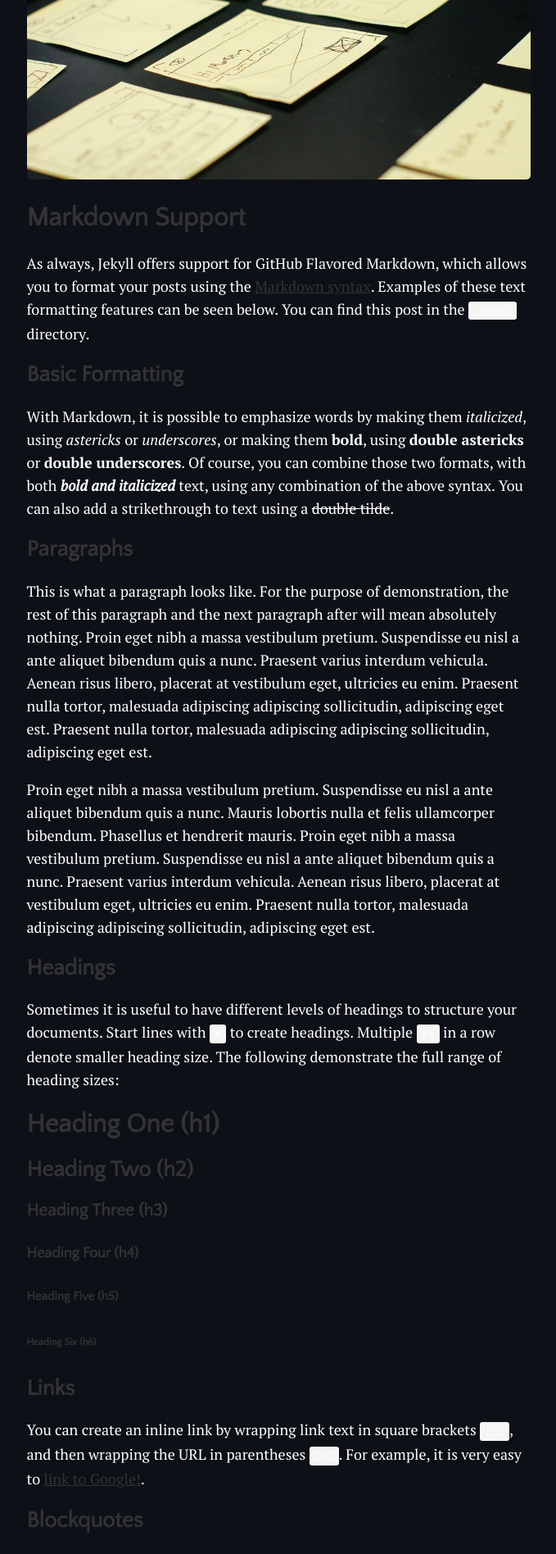
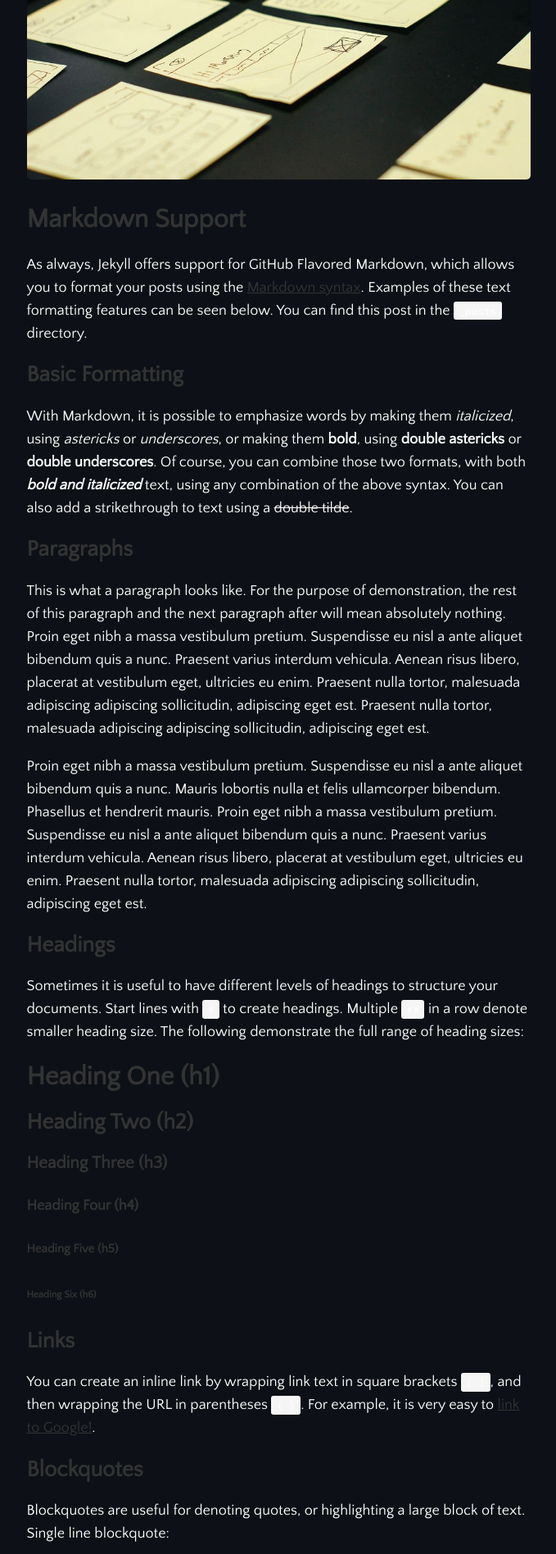
Before and after one commit to jakub-wisniewski/dfnct, a Jekyll site: the page built from _posts/2014-01-01-text-formatting-examples.md, in a window 1280 px wide. Shown: the part 361-2257 px from the top of the page at 82% size, without its empty margins (300-979 px from the left). Built offline with Jekyll 4.4.1, drawn with Linux system fonts in a browser that asks for light colours; formulas are drawn with MathJax 3; comment, search, counter and statistics services are not loaded.

Commit message:
font change to Poppins

```diff
--- a/_sass/_base.scss
+++ b/_sass/_base.scss
@@ -3,7 +3,7 @@
 */
 
 body {
-  font-family: $serif-font-family;
+  font-family: $sans-serif-font-family;
   font-size: 18px;
   // color: $body-color;
   color: white;
--- a/assets/css/main.scss
+++ b/assets/css/main.scss
@@ -1,7 +1,7 @@
 ---
 ---
 
-$sans-serif-font-family: "Quattrocento Sans", sans-serif;
+$sans-serif-font-family: "Poppins", "Quattrocento Sans", sans-serif;
 $serif-font-family:      "PT Serif", Georgia, "Times New Roman", serif;
 $code-font-family:       "Source Code Pro", monospace;
 
```
